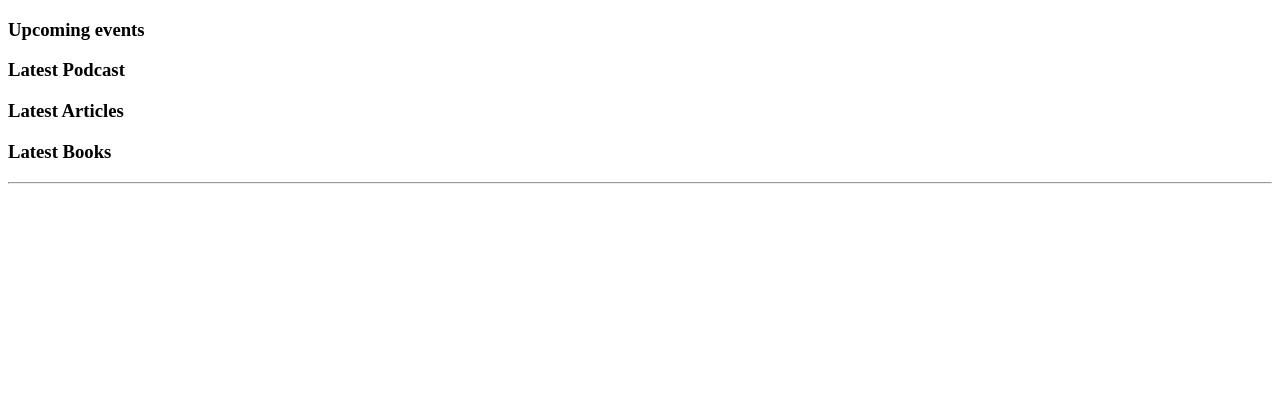
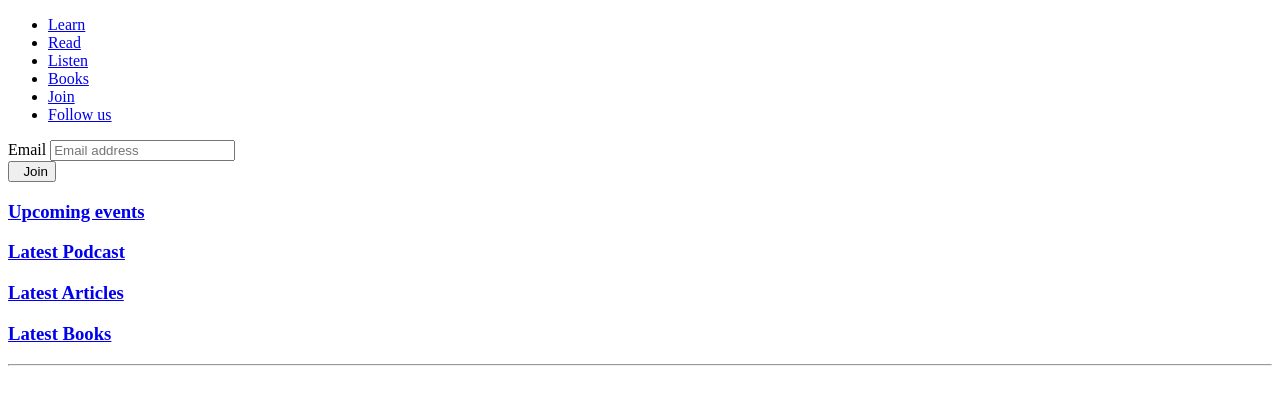
Before and after one commit to DataTalksClub/website-django, a Django app: template dtc/root/templates/root/index.html in a window 1280 px wide. Shown: the top 405 px of the page. Run offline with Django 4.2, Linux system fonts and the light colour scheme; the template is opened without the code that fills it, so the values that code supplies are empty.

Commit message:
index.html

```diff
--- a/dtc/root/templates/root/index.html
+++ b/dtc/root/templates/root/index.html
@@ -7,17 +7,47 @@
     <title>dtc</title>
 </head>
 <body>
-    <h3>Upcoming events</h3>
+    <ul class="header__menu">
+        <li class="header__menuItem"><a href="courses.html">Learn</a></li>
+        <li class="header__menuItem"><a href="blog.html">Read</a></li>
+        <li class="header__menuItem"><a href="podcast.html">Listen</a></li>
+        <li class="header__menuItem"><a href="books.html">Books</a></li>
+        <li class="header__menuItem"><a href="#">Join</a></li>
+        <li class="header__menuItem"><a href="#">Follow us</a></li>
+    </ul>
+
+    <form method="post" id="mc-embedded-subscribe-form" name="mc-embedded-subscribe-form"
+    action="https://club.us19.list-manage.com/subscribe/post?u=0d7822ab98152f5afc118c176&amp;id=97178021aa"
+    class="validate" target="_blank" novalidate>
+  <div class="form-row align-items-center justify-content-center">
+    <div class="col-auto">
+    <label class="sr-only" for="mce-EMAIL">Email</label>
+    <input type="email" value="" name="EMAIL" class="form-control" id="mce-EMAIL" placeholder="Email address" required>
+    </div>
+    <!-- real people should not fill this in and expect good things - do not remove this or risk form bot signups-->
+    <div style="position: absolute; left: -5000px;" aria-hidden="true">
+    <input type="text" name="b_0d7822ab98152f5afc118c176_e52ea9dcd3" tabindex="-1" value="">
+    </div>
+    <div class="col-auto">
+    <button type="submit" name="subscribe" class="btn btn-success">
+        <i class="far fa-paper-plane"></i> &nbsp; Join
+    </button>
+    </div>
+  </div>
+</form>
+
+
+   <a href="events.html"><h3>Upcoming events</h3></a>
     {% for event in events %}
         {{ event.title }} - {{ event.time }} <br>
     {% endfor %}
-    <h3>Latest Podcast </h3>
+    <a href="podcast.html"><h3>Latest Podcast </h3></a>
     {{ podcast.title}}
-    <h3>Latest Articles</h3>
+    <a href="blog.html"><h3>Latest Articles</h3></a>
     {% for post in posts %}
         {{ post.title }} - {{ post.created_at }} <br>
     {% endfor %}
-    <h3>Latest Books</h3>
+    <a href="books.html"><h3>Latest Books</h3></a>
     {{ book.title }} <hr>
     {{ book.description }}
 </body>
```
